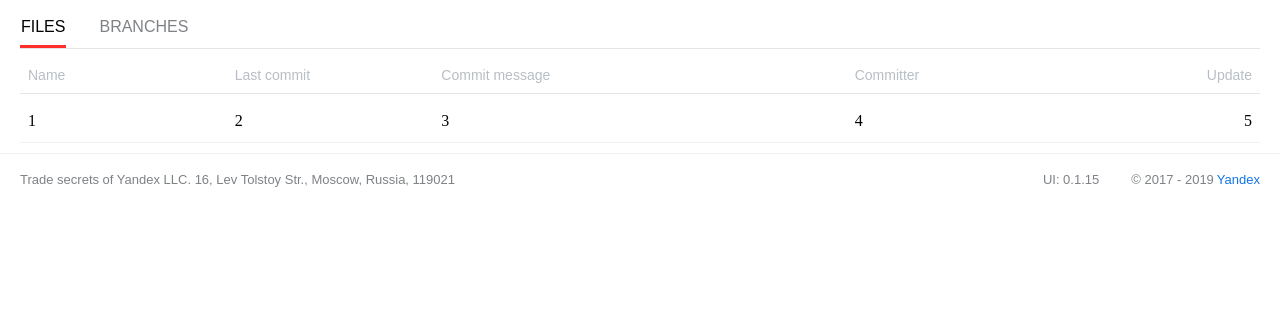
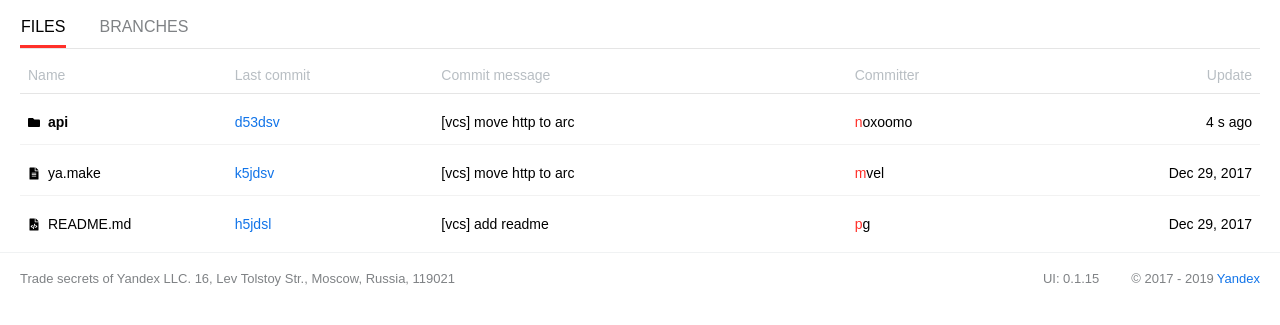
Before and after one commit to kaban270790/yndx-shri-nodejs, a website built with webpack: page public/1.1.html in a window 1280 px wide. Shown: the part 171-496 px from the top of the page. Built offline with nearby package versions, Linux system fonts and the light colour scheme.

Commit message:
Первая страница готова

```diff
--- a/public/1.1.html
+++ b/public/1.1.html
@@ -105,19 +105,71 @@
             <tbody class="table__body">
             <tr class="table__row">
                 <td class="table__cell table__cell_width_2 table__cell_border-b_light table__cell_indent-h_8 table__cell_indent-b_12 table__cell_indent-t_18">
-                    1
+                    <div class="icon-plus">
+                        <div class="icon-plus__icon icon-plus__icon_margin-r_8 icon-file icon-file_ext_folder">
+                        </div>
+                        <div class="icon-plus__text text text_l-height_20 text_size_14 text_color_black text_width_bold">
+                            api
+                        </div>
+                    </div>
                 </td>
                 <td class="table__cell table__cell_width_2 table__cell_border-b_light table__cell_indent-h_8 table__cell_indent-b_12 table__cell_indent-t_18">
-                    2
+                    <a href="#" class="text text_color_link text_underline_non text_size_14 text_l-height_20">d53dsv</a>
                 </td>
                 <td class="table__cell table__cell_width_4 table__cell_border-b_light table__cell_indent-h_8 table__cell_indent-b_12 table__cell_indent-t_18">
-                    3
+                    <span class="text text_size_14 text_l-height_20 text_color_black">[vcs] move http to arc</span>
                 </td>
                 <td class="table__cell table__cell_width_2 table__cell_border-b_light table__cell_indent-h_8 table__cell_indent-b_12 table__cell_indent-t_18">
-                    4
+                    <span class="text text_color_black text_size_14 text_l-height_20"><span class="text__first-symbol">n</span>oxoomo</span>
                 </td>
                 <td class="table__cell table__cell_width_2 table__cell_border-b_light table__cell_indent-h_8 table__cell_indent-b_12 table__cell_indent-t_18 table__cell_align_right">
-                    5
+                    <span class="text text_color_black text_size_14 text_l-height_20">4 s ago</span>
+                </td>
+            </tr>
+            <tr class="table__row">
+                <td class="table__cell table__cell_width_2 table__cell_border-b_light table__cell_indent-h_8 table__cell_indent-b_12 table__cell_indent-t_18">
+                    <div class="icon-plus">
+                        <div class="icon-plus__icon icon-plus__icon_margin-r_8 icon-file icon-file_ext_text">
+                        </div>
+                        <div class="icon-plus__text text text_l-height_20 text_size_14 text_color_black">
+                            ya.make
+                        </div>
+                    </div>
+                </td>
+                <td class="table__cell table__cell_width_2 table__cell_border-b_light table__cell_indent-h_8 table__cell_indent-b_12 table__cell_indent-t_18">
+                    <a href="#" class="text text_color_link text_underline_non text_size_14 text_l-height_20">k5jdsv</a>
+                </td>
+                <td class="table__cell table__cell_width_4 table__cell_border-b_light table__cell_indent-h_8 table__cell_indent-b_12 table__cell_indent-t_18">
+                    <span class="text text_size_14 text_l-height_20 text_color_black">[vcs] move http to arc</span>
+                </td>
+                <td class="table__cell table__cell_width_2 table__cell_border-b_light table__cell_indent-h_8 table__cell_indent-b_12 table__cell_indent-t_18">
+                    <span class="text text_color_black text_size_14 text_l-height_20"><span class="text__first-symbol">m</span>vel</span>
+                </td>
+                <td class="table__cell table__cell_width_2 table__cell_border-b_light table__cell_indent-h_8 table__cell_indent-b_12 table__cell_indent-t_18 table__cell_align_right">
+                    <span class="text text_color_black text_size_14 text_l-height_20">Dec 29, 2017</span>
+                </td>
+            </tr>
+            <tr class="table__row">
+                <td class="table__cell table__cell_width_2 table__cell_indent-h_8 table__cell_indent-b_8 table__cell_indent-t_18">
+                    <div class="icon-plus">
+                        <div class="icon-plus__icon icon-plus__icon_margin-r_8 icon-file icon-file_ext_code">
+                        </div>
+                        <div class="icon-plus__text text text_l-height_20 text_size_14 text_color_black">
+                            README.md
+                        </div>
+                    </div>
+                </td>
+                <td class="table__cell table__cell_width_2 table__cell_indent-h_8 table__cell_indent-b_8 table__cell_indent-t_18">
+                    <a href="#" class="text text_color_link text_underline_non text_size_14 text_l-height_20">h5jdsl</a>
+                </td>
+                <td class="table__cell table__cell_width_4 table__cell_indent-h_8 table__cell_indent-b_8 table__cell_indent-t_18">
+                    <span class="text text_size_14 text_l-height_20 text_color_black">[vcs] add readme</span>
+                </td>
+                <td class="table__cell table__cell_width_2 table__cell_indent-h_8 table__cell_indent-b_8 table__cell_indent-t_18">
+                    <span class="text text_color_black text_size_14 text_l-height_20"><span class="text__first-symbol">p</span>g</span>
+                </td>
+                <td class="table__cell table__cell_width_2 table__cell_indent-h_8 table__cell_indent-b_8 table__cell_indent-t_18 table__cell_align_right">
+                    <span class="text text_color_black text_size_14 text_l-height_20">Dec 29, 2017</span>
                 </td>
             </tr>
             </tbody>
--- a/src/scss/bem/blocks.scss
+++ b/src/scss/bem/blocks.scss
@@ -10,3 +10,5 @@
 @import "tab-list/tab-list";
 @import "tab/tab";
 @import "table/table";
+@import "icon-plus/icon-plus";
+@import "icon-file/icon-file";
--- /dev/null
+++ b/src/scss/bem/icon-file/icon-file.scss
@@ -0,0 +1,16 @@
+.icon-file {
+  background-position: center;
+  background-repeat: no-repeat;
+
+  &_ext {
+    &_folder {
+      background-image: url(folder.svg);
+    }
+    &_text {
+      background-image: url(text.svg);
+    }
+    &_code {
+      background-image: url(code.svg);
+    }
+  }
+}
--- /dev/null
+++ b/src/scss/bem/icon-plus/icon-plus.scss
@@ -0,0 +1,18 @@
+.icon-plus {
+  display: flex;
+
+  &__icon {
+    width: 12px;
+    flex-shrink: 0;
+
+    &_margin-r {
+      &_8 {
+        margin-right: 8px;
+      }
+    }
+  }
+
+  &__text {
+    flex-grow: 1;
+  }
+}
```
Also changed, not shown: public/build/code.svg (added), public/build/folder.svg (added), public/build/main.css, public/build/text.svg (added), src/scss/bem/icon-file/code.svg (added), src/scss/bem/icon-file/folder.svg (added), src/scss/bem/icon-file/text.svg (added).
